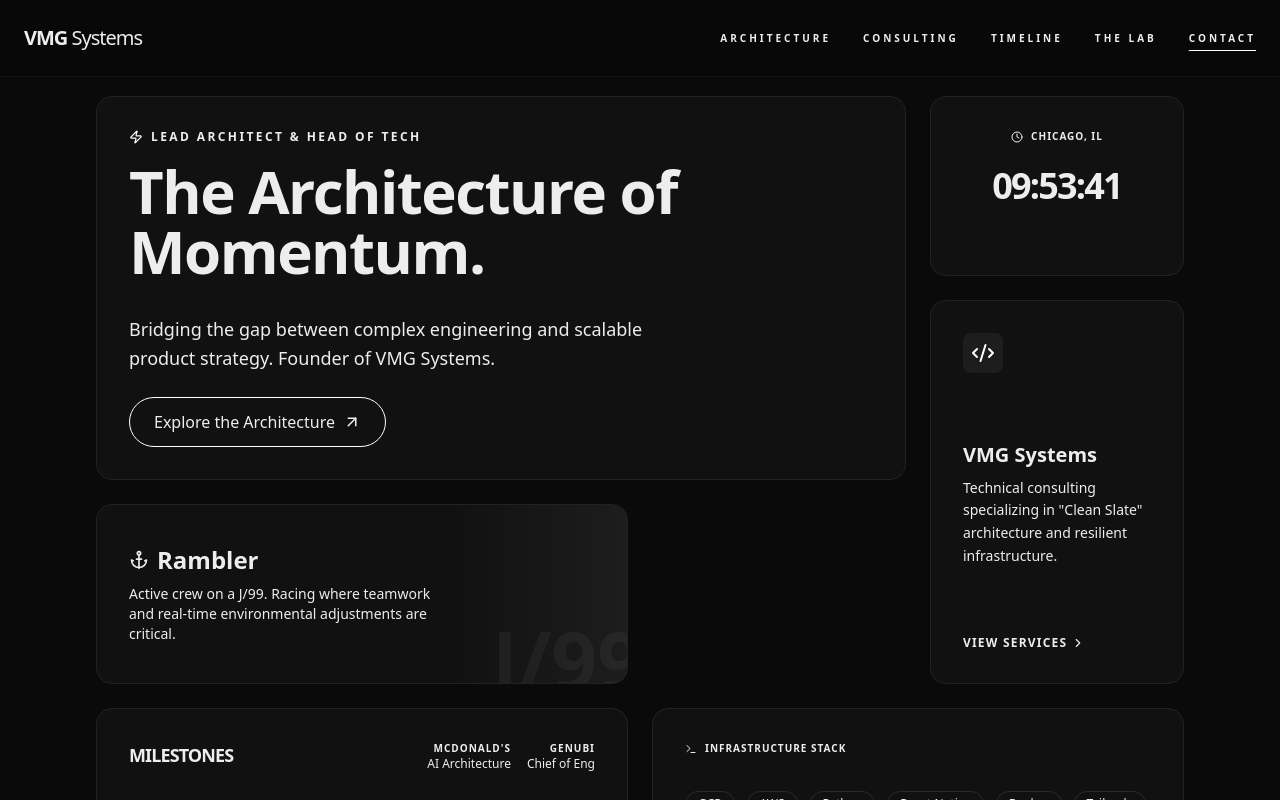
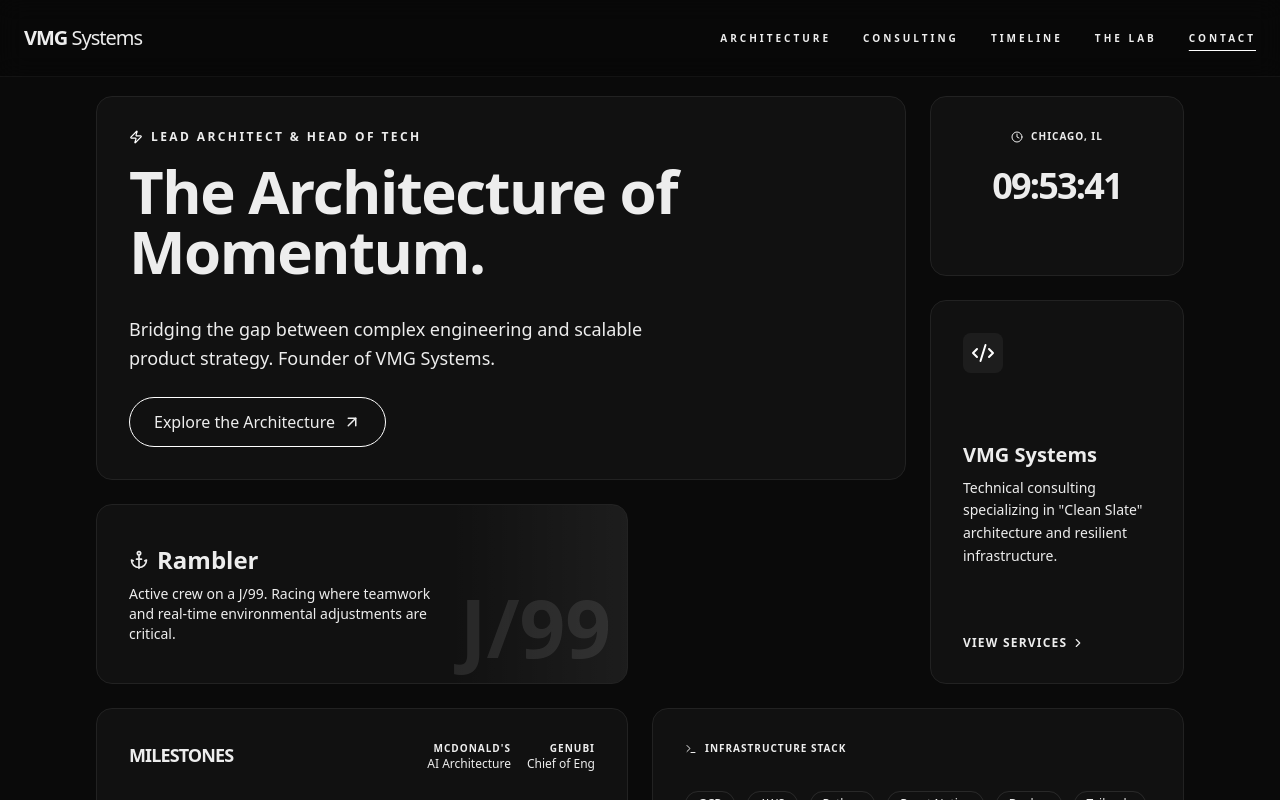
Before and after one commit to vmgsystems/my-portfolio, a Next.js app: page / in a window 1280 px wide. Shown: the top 800 px of the page. Built offline with nearby package versions, Linux system fonts and the light colour scheme.

Commit message:
UI Polish: Refine J/99 watermark positioning

```diff
--- a/src/app/page.tsx
+++ b/src/app/page.tsx
@@ -128,7 +128,7 @@ export default function Home() {
             </p>
           </div>
           <div className="absolute right-0 top-0 bottom-0 w-1/3 bg-gradient-to-l from-white/5 to-transparent pointer-events-none" />
-          <div className="font-mono text-[80px] leading-none font-black opacity-[0.05] absolute right-0 bottom-0 select-none pointer-events-none translate-y-4 translate-x-4">
+          <div className="font-mono text-[80px] leading-none font-black opacity-10 absolute right-4 bottom-4 select-none pointer-events-none">
             J/99
           </div>
         </motion.div>
```
